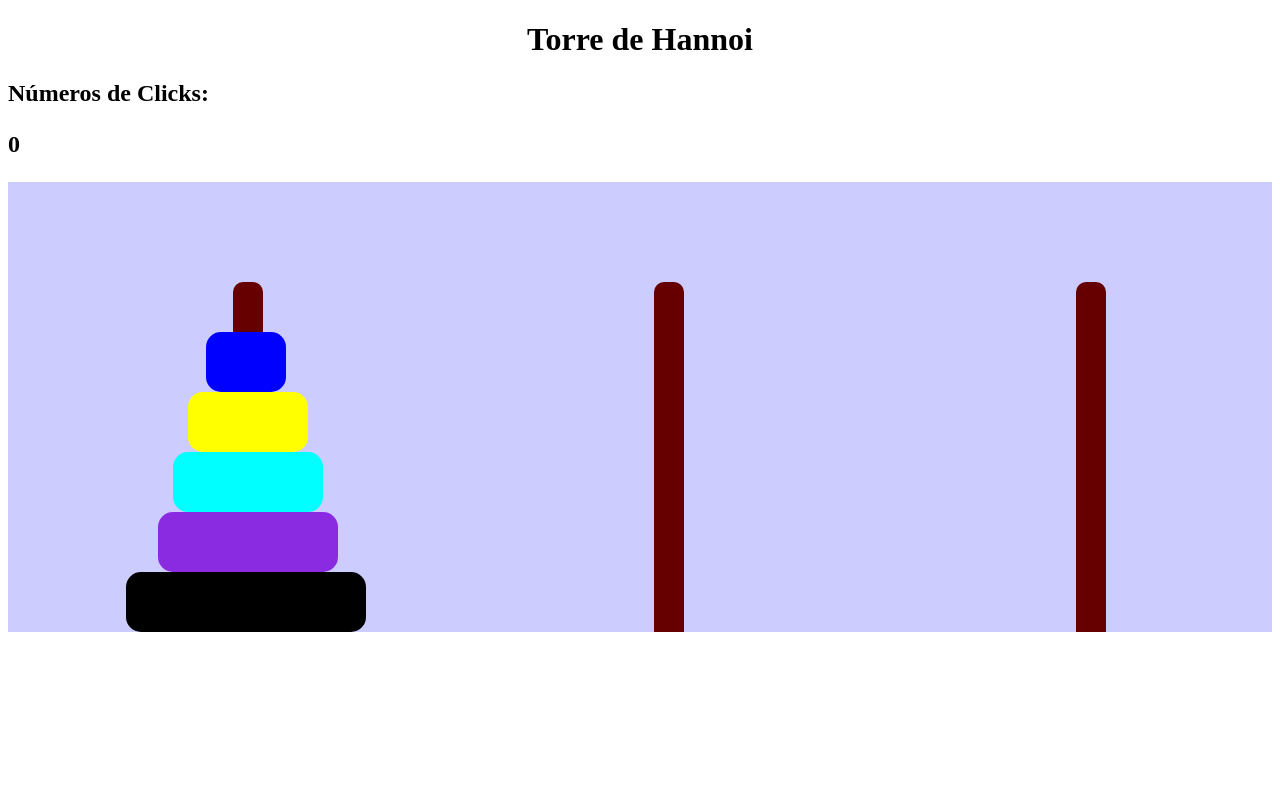
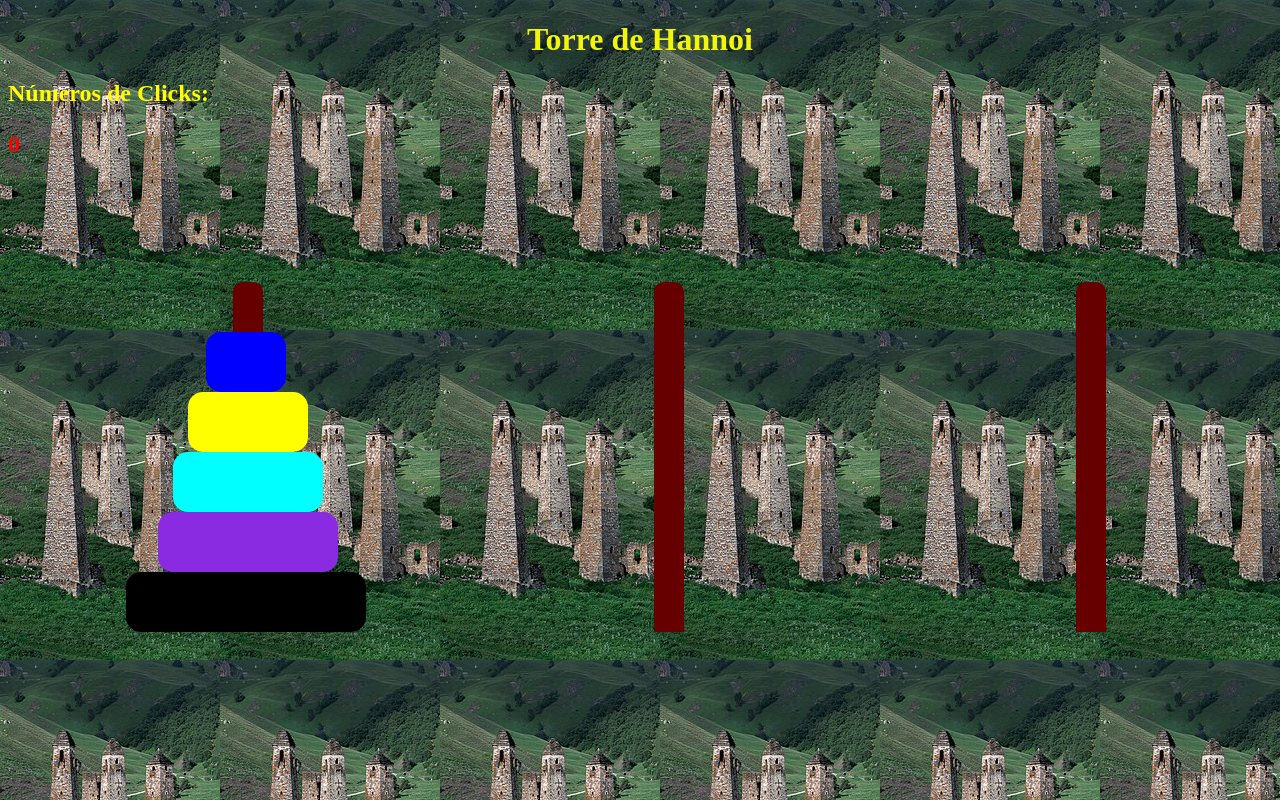
Before and after one commit to fabiocosta123/Torre-de-Hannoi, a plain HTML site: page index.html in a window 1280 px wide. Drawn offline with Linux system fonts and the light colour scheme.

Commit message:
alterando cores dos textos

```diff
--- a/index.html
+++ b/index.html
@@ -7,11 +7,13 @@
     <link rel="stylesheet" href="style.css">
     <title>Torre de Hannoi</title>
 </head>
-<body>
+<body background="./img/torres.jpg">
+
     <main>
+
         <h1>Torre de Hannoi</h1>
 
-        <h2>Números de Clicks:<p id="contador"><strong></strong></p></h2>
+        <h2 id="cliques">Números de Clicks:<p id="contador"><strong></strong></p></h2>
     </main>
     <div class="hannoi">
         <div class="disco d1  "></div>
@@ -24,6 +26,7 @@
         <div class="torre" onclick="clickTorre(1)"></div>
         <div class="torre" onclick="clickTorre(2)"></div>
     </div>
+
     <script src="script.js"></script>
 </body>
 </html>
--- a/script.js
+++ b/script.js
@@ -55,7 +55,7 @@ setInterval(() => {
         let m = movimentos.pop()
        mover( m[0], m[1])
     }
-}, 700)
+}, 300)
 
 
 let jogadas = addEventListener('click', function(){
--- a/style.css
+++ b/style.css
@@ -1,5 +1,8 @@
+
+
 h1 {
     text-align: center;
+    color: rgb(241, 245, 10);
 }
 
 .hannoi {
@@ -7,17 +10,19 @@ h1 {
     grid-template-columns: 2fr 2fr 2fr;
     height: 450px;
     width: 100%;
-    background-color: #CCF;
+
     position: relative;
 }
 
 .torre {
     position: relative;
     cursor: pointer;
+
 }
 
 .torre:hover {
-    background:none;
+    background:rgb(241, 243, 241, );
+    opacity: 0.5;
 }
 .torre::after {
     content: " ";
@@ -93,3 +98,11 @@ h1 {
 .p5{
     bottom: 240px;
 }
+
+#contador {
+    color: red;
+}
+
+#cliques {
+    color: yellow;
+}
```
